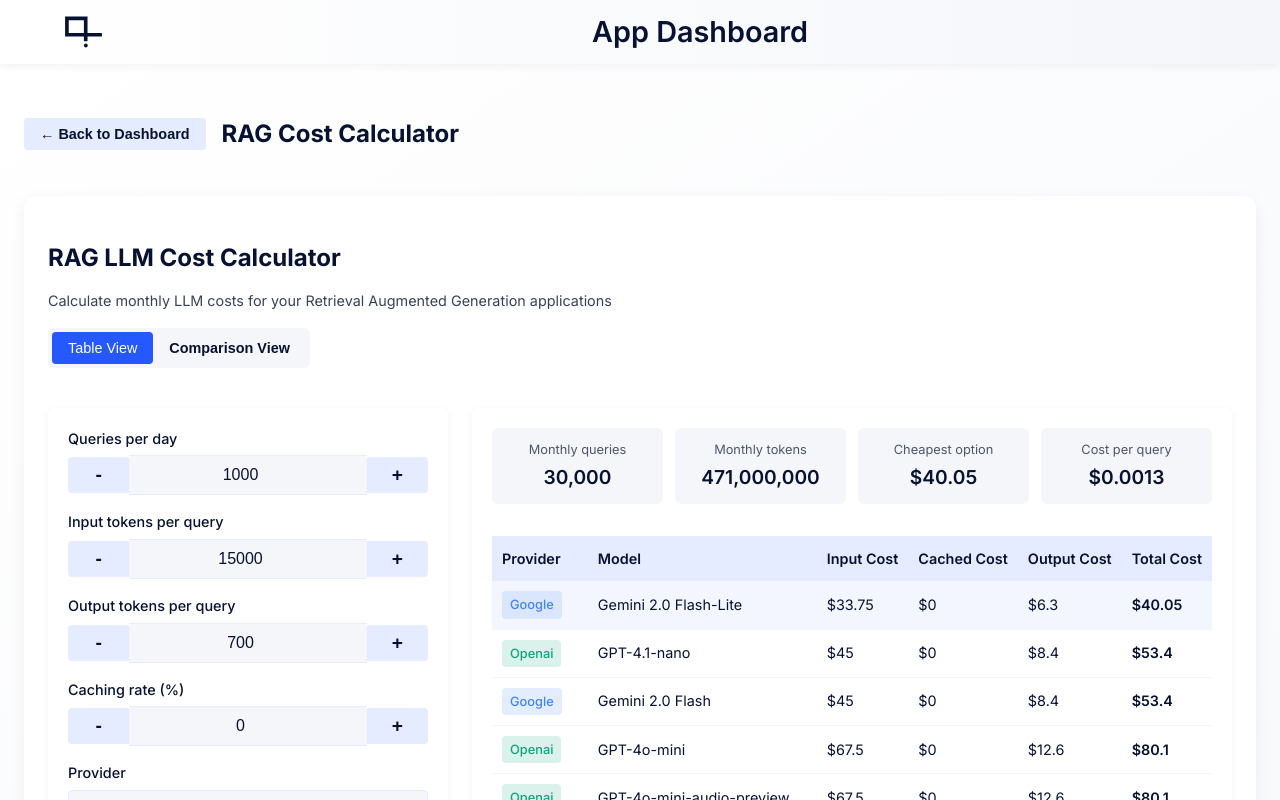
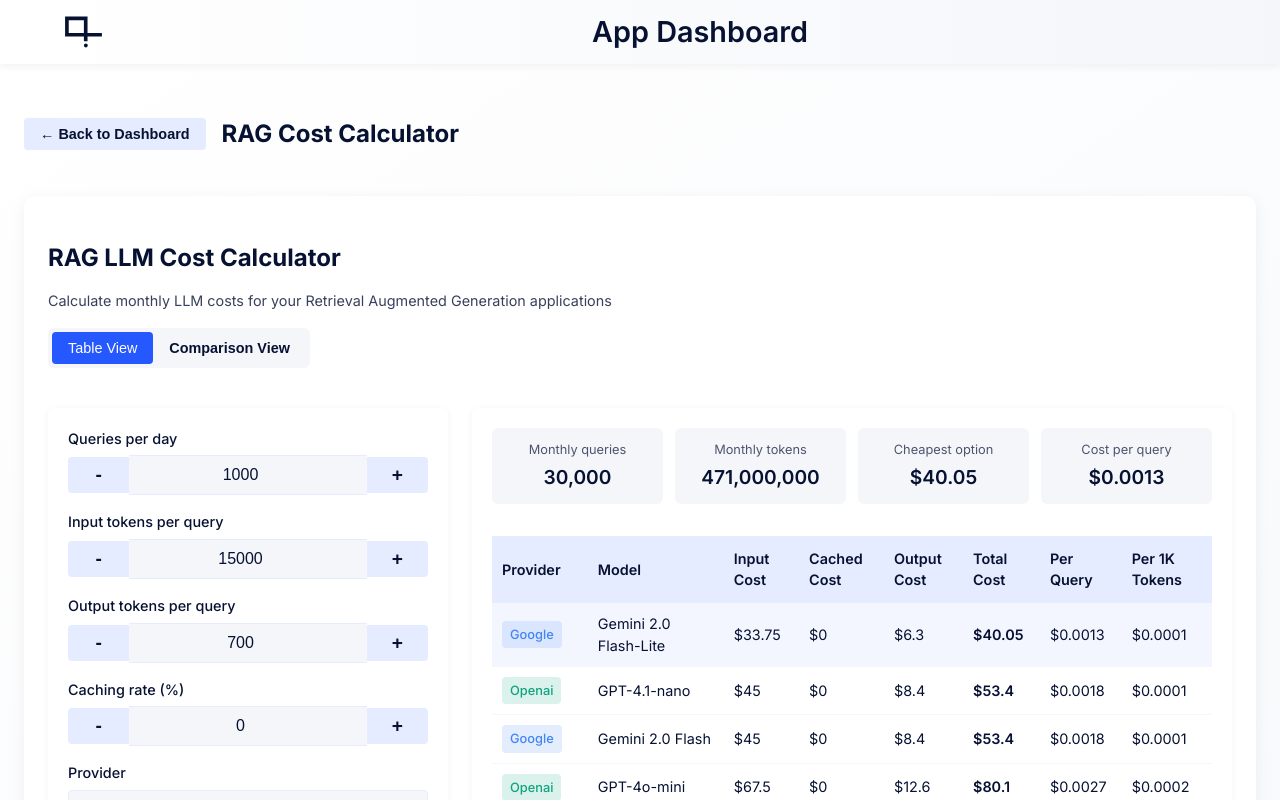
Before and after one commit to mathislucka/deepset-webinar-ui, a React (Vite) app: page / in a window 1280 px wide. Both pictures are taken after a click on the element 221 px from the left and 399 px from the top of the page. Shown: the top 800 px of the page. Built offline with nearby package versions, Linux system fonts and the light colour scheme; the HTML template or start-up script is replaced by a standard one.

Commit message:
feat: add per query and per 1k token cost columns to the results table

```diff
--- a/src/components/RAGCalculator.jsx
+++ b/src/components/RAGCalculator.jsx
@@ -242,6 +242,8 @@ const RAGCalculator = () => {
                     <th>Cached Cost</th>
                     <th>Output Cost</th>
                     <th>Total Cost</th>
+                    <th>Per Query</th>
+                    <th>Per 1K Tokens</th>
                   </tr>
                 </thead>
                 <tbody>
@@ -255,6 +257,8 @@ const RAGCalculator = () => {
                       <td>{formatCurrency(result.cachedInputCost)}</td>
                       <td>{formatCurrency(result.outputCost)}</td>
                       <td className="total-cost">{formatCurrency(result.totalCost)}</td>
+                      <td>${parseFloat(result.costPerQuery).toFixed(4)}</td>
+                      <td>${parseFloat(result.costPer1kTokens).toFixed(4)}</td>
                     </tr>
                   ))}
                 </tbody>
```
